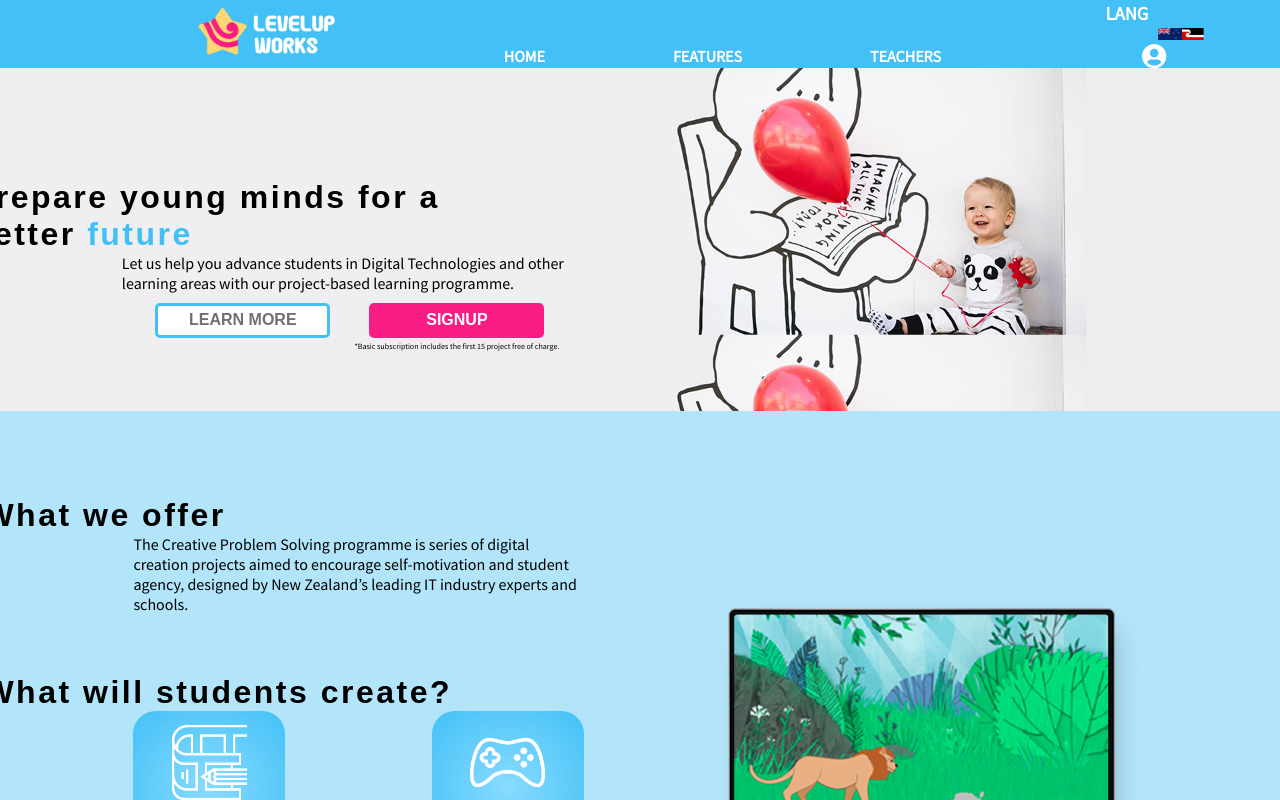
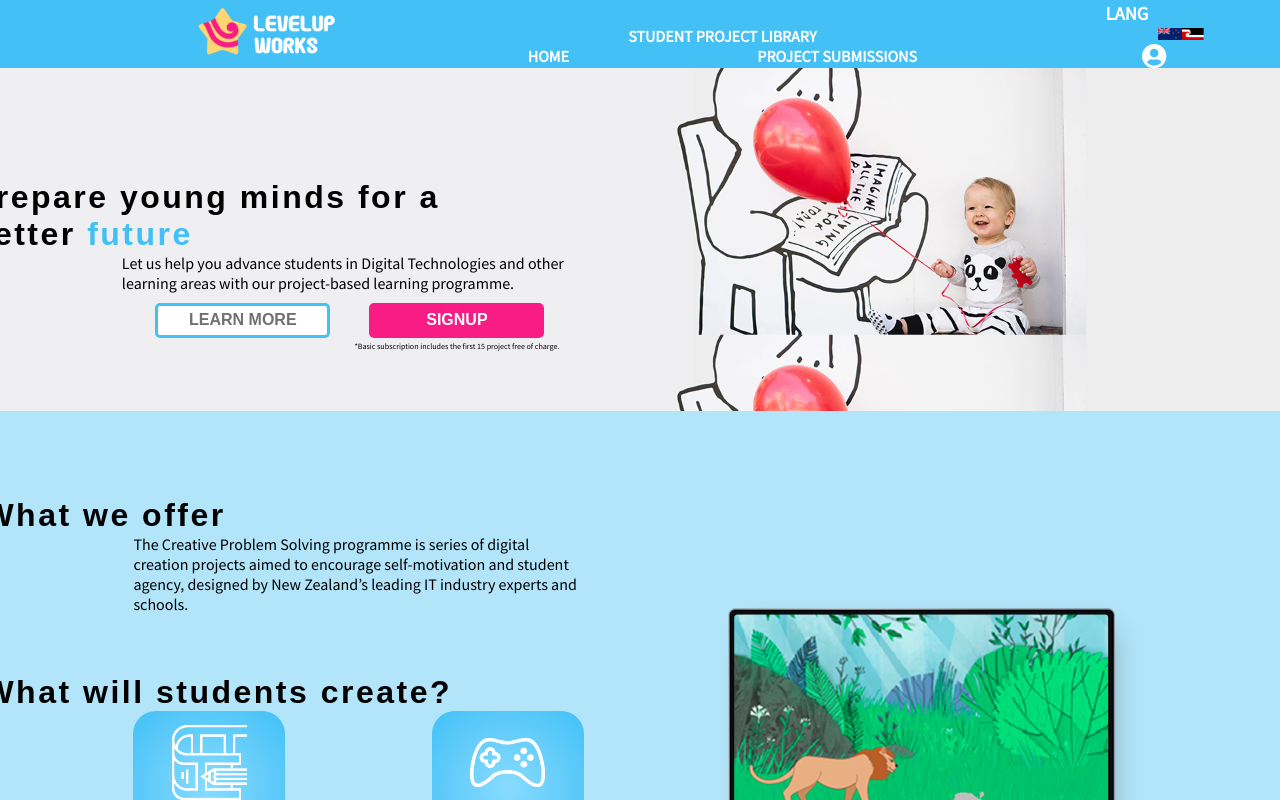
Before and after one commit to freyawatkinson/Mission-X-Learning-Management-System, a React (Create React App) app: page / in a window 1280 px wide. Shown: the top 800 px of the page. Built offline with nearby package versions, Linux system fonts and the light colour scheme.

Commit message:
Tidied up front end

```diff
--- a/src/Router.js
+++ b/src/Router.js
@@ -3,7 +3,7 @@ import { BrowserRouter as Switch, Route } from "react-router-dom";
 import HomePage from "./components/HomePage/HomePage";
 import ProgressTracker from "./components/ProgressTracker";
 import ProjectSubmissions from "./components/ProjectSubmissions";
-import SPmaincontent from "./components/StudentProjectLibrary/Main.ContentSP";
+import Projectlib from "./components/StudentProjectLibrary/StudProjLib";
 
 const Router = () => {
 	return (
@@ -11,7 +11,7 @@ const Router = () => {
 			<Route exact path="/" component={HomePage} />
 			<Route exact path="/ProgressTracker" component={ProgressTracker} />
 			<Route exact path="/ProjectSubmissions" component={ProjectSubmissions} />
-			<Route exact path="/SPmaincontent" component={SPmaincontent} />
+			<Route exact path="/Projectlib" component={Projectlib} />
 		</Switch>
 	);
 };
--- a/src/components/HomePage/HomePage.js
+++ b/src/components/HomePage/HomePage.js
@@ -1,5 +1,5 @@
 import React from "react";
-import TopNavBar from "./TopNavBar.js";
+import TopNavBar from "../TopNavBar/TopNavBar";
 import "./HomePageStyle.css";
 // import SignUp Modal
 import studentProject from "./Images/ContainerTwoProject.png";
--- a/src/components/HomePage/TopNavBar.css
+++ /dev/null
@@ -1,76 +0,0 @@
-.TopNavMain {
-  background-color: rgb(67, 192, 246);
-  border: solid 2px rgb(67, 192, 246);
-  display: flex;
-  flex-direction: row;
-  height: 64px;
-  margin: 0px;
-  padding: 0px;
-  box-shadow: 0px 8px 15px rgba(0, 0, 0, 0.1);
-}
-
-.topMenulogo {
-  margin-left: 15%;
-}
-
-.topNavContainer {
-  display: flex;
-  flex-direction: column;
-  justify-content: end;
-  width: 50%;
-}
-
-.tNContent {
-  display: flex;
-  flex-direction: row;
-  color: white;
-  text-transform: uppercase;
-  font-weight: bold;
-  font-size: 1em;
-  width: 100%;
-  justify-content: space-evenly;
-  flex-wrap: wrap-reverse;
-}
-
-.tNContent ul {
-  list-style-type: none;
-  display: flex;
-  flex-direction: row;
-}
-
-.TopNavMain a {
-  color: white;
-  text-decoration: none;
-  padding-right: 8rem;
-}
-
-.topNavLogin {
-  display: flex;
-  flex-direction: column;
-  justify-content: space-around;
-}
-
-.languageFlags {
-  display: flex;
-  flex-direction: row;
-}
-
-.fimages {
-  margin-top: 22px;
-}
-
-.languageFlags h3 {
-  text-decoration: none;
-  color: white;
-  padding-right: 10px;
-}
-
-.loginBar {
-  display: flex;
-  flex-direction: row;
-  font-weight: bold;
-  text-transform: uppercase;
-  font-size: 1em;
-  color: white;
-  justify-content: space-evenly;
-}
--- a/src/components/HomePage/TopNavBar.js
+++ /dev/null
@@ -1,64 +0,0 @@
-import React from "react";
-import { Link } from "react-router-dom";
-import "./TopNavBar.css";
-import TopNavLogo from "./ImagesTopNav/TopNavLogo.png";
-import MaoriFlag from "./ImagesTopNav/Maoriflag.png";
-import NZFlag from "./ImagesTopNav/NZFlag.png";
-import Icon1 from "./ImagesTopNav/IconTopNav.png";
-
-function TopNavBar() {
-  return (
-    <div className="TopNavMain">
-      {/* This is the container*/}
-      <div className="topMenulogo">
-        <Link to="/">
-          <img src={TopNavLogo} alt="Nav Bar Logo" />
-        </Link>
-      </div>
-
-      <div className="topNavContainer">
-        <div className="tNContent">
-          <ul>
-            <li>
-              <Link to="/">HOME</Link>
-            </li>
-            <li>
-              <a className="item">FEATURES</a>
-              {/*change to Projects for personal use*/}
-            </li>
-            <li>
-              <a className="item">TEACHERS</a>
-            </li>
-          </ul>
-        </div>
-      </div>
-
-      <div className="topNavLogin">
-        {/*Flag Containter*/}
-        <div className="languageFlags">
-          <h3>LANG</h3>
-          <div className="fimages">
-            <img src={NZFlag} alt="Nz Flag" />
-            <img src={MaoriFlag} alt="Maori Flag" />
-          </div>
-        </div>
-
-        <div className="loginBar">
-          <img src={Icon1} alt="Profile Icon" />
-          {/*Modal*/}
-        </div>
-        {/*<p>
-          <Link to="/">Student Profile Page</Link>
-          </p>
-          <p>
-            <Link to="/Projectlib">Student Project Library</Link>
-          </p>
-          <p>
-            <Link to="/Progresstrack">Student Progress Tracking</Link>
-          </p>*/}
-      </div>
-    </div>
-  );
-}
-
-export default TopNavBar;
--- a/src/components/StudentProjectLibrary/StudProjLib.js
+++ b/src/components/StudentProjectLibrary/StudProjLib.js
@@ -1,19 +1,14 @@
-import react from "react";
+import React from "react";
 import "./StudentProjLib.css";
-import TopNavBar from "./TopNavBar.js";
+import TopNavBar from "../TopNavBar/TopNavBar";
 import ProjectSideBar from "./SideBar.js";
-import Footer from "./AppFooter.js";
+import Footer from "../AppFooter/AppFooter";
 import SPmaincontent from "./Main.ContentSP.js";
-
-//import Footer from '.AppFooter.cs';
 
 function Projectlib() {
 	return (
-    <div className="App">
-      <header className="App-header">
+		<div>
 			<TopNavBar />
-      </header>
-      <div />
 
 			<body>
 				<ProjectSideBar />
--- a/src/components/StudentProjectLibrary/TopNavBar.css
+++ /dev/null
@@ -1,76 +0,0 @@
-.TopNavMain {
-  background-color: rgb(67, 192, 246);
-  border: solid 2px rgb(67, 192, 246);
-  display: flex;
-  flex-direction: row;
-  height: 64px;
-  margin: 0px;
-  padding: 0px;
-  box-shadow: 0px 8px 15px rgba(0, 0, 0, 0.1);
-}
-
-.topMenulogo {
-  margin-left: 15%;
-}
-
-.topNavContainer {
-  display: flex;
-  flex-direction: column;
-  justify-content: end;
-  width: 50%;
-}
-
-.tNContent {
-  display: flex;
-  flex-direction: row;
-  color: white;
-  text-transform: uppercase;
-  font-weight: bold;
-  font-size: 1em;
-  width: 100%;
-  justify-content: space-evenly;
-  flex-wrap: wrap-reverse;
-}
-
-.tNContent ul {
-  list-style-type: none;
-  display: flex;
-  flex-direction: row;
-}
-
-.TopNavMain a {
-  color: white;
-  text-decoration: none;
-  padding-right: 8rem;
-}
-
-.topNavLogin {
-  display: flex;
-  flex-direction: column;
-  justify-content: space-around;
-}
-
-.languageFlags {
-  display: flex;
-  flex-direction: row;
-}
-
-.fimages {
-  margin-top: 22px;
-}
-
-.languageFlags h3 {
-  text-decoration: none;
-  color: white;
-  padding-right: 10px;
-}
-
-.loginBar {
-  display: flex;
-  flex-direction: row;
-  font-weight: bold;
-  text-transform: uppercase;
-  font-size: 1em;
-  color: white;
-  justify-content: space-evenly;
-}
--- /dev/null
+++ b/src/components/TopNavBar/TopNavBar.css
@@ -0,0 +1,76 @@
+.TopNavMain {
+	background-color: rgb(67, 192, 246);
+	border: solid 2px rgb(67, 192, 246);
+	display: flex;
+	flex-direction: row;
+	height: 64px;
+	margin: 0px;
+	padding: 0px;
+	box-shadow: 0px 8px 15px rgba(0, 0, 0, 0.1);
+}
+
+.topMenulogo {
+	margin-left: 15%;
+}
+
+.topNavContainer {
+	display: flex;
+	flex-direction: column;
+	justify-content: end;
+	width: 50%;
+}
+
+.tNContent {
+	display: flex;
+	flex-direction: row;
+	color: white;
+	text-transform: uppercase;
+	font-weight: bold;
+	font-size: 1em;
+	width: 100%;
+	justify-content: space-evenly;
+	flex-wrap: wrap-reverse;
+}
+
+.tNContent ul {
+	list-style-type: none;
+	display: flex;
+	flex-direction: row;
+}
+
+.TopNavMain a {
+	color: white;
+	text-decoration: none;
+	padding-right: 8rem;
+}
+
+.topNavLogin {
+	display: flex;
+	flex-direction: column;
+	justify-content: space-around;
+}
+
+.languageFlags {
+	display: flex;
+	flex-direction: row;
+}
+
+.fimages {
+	margin-top: 22px;
+}
+
+.languageFlags h3 {
+	text-decoration: none;
+	color: white;
+	padding-right: 10px;
+}
+
+.loginBar {
+	display: flex;
+	flex-direction: row;
+	font-weight: bold;
+	text-transform: uppercase;
+	font-size: 1em;
+	color: white;
+	justify-content: space-evenly;
+}
--- /dev/null
+++ b/src/components/TopNavBar/TopNavBar.js
@@ -0,0 +1,61 @@
+import React from "react";
+import { Link } from "react-router-dom";
+import "./TopNavBar.css";
+import TopNavLogo from "../HomePage/ImagesTopNav/TopNavLogo.png";
+import MaoriFlag from "../HomePage/ImagesTopNav/Maoriflag.png";
+import NZFlag from "../HomePage/ImagesTopNav/NZFlag.png";
+import Icon1 from "../HomePage/ImagesTopNav/IconTopNav.png";
+
+function TopNavBar() {
+	return (
+		<div className="TopNavMain">
+			{/* This is the container*/}
+			<div className="topMenulogo">
+				<Link to="/">
+					<img src={TopNavLogo} alt="Nav Bar Logo" />
+				</Link>
+			</div>
+
+			<div className="topNavContainer">
+				<div className="tNContent">
+					{/* Quick link back to home page */}
+					<Link to="/">HOME</Link>
+
+					{/* Quick link back to Freya's working page Project Submissions */}
+					<Link to="/ProjectSubmissions">Project Submissions</Link>
+					{/*change to Projects for personal use*/}
+
+					{/* Quick link to Keri's Student Project Library page */}
+					<Link to="/Projectlib">Student Project Library</Link>
+				</div>
+			</div>
+
+			<div className="topNavLogin">
+				{/*Flag Containter*/}
+				<div className="languageFlags">
+					<h3>LANG</h3>
+					<div className="fimages">
+						<img src={NZFlag} alt="Nz Flag" />
+						<img src={MaoriFlag} alt="Maori Flag" />
+					</div>
+				</div>
+
+				<div className="loginBar">
+					<img src={Icon1} alt="Profile Icon" />
+					{/*Modal*/}
+				</div>
+				{/*<p>
+          <Link to="/">Student Profile Page</Link>
+          </p>
+          <p>
+            <Link to="/Projectlib">Student Project Library</Link>
+          </p>
+          <p>
+            <Link to="/Progresstrack">Student Progress Tracking</Link>
+          </p>*/}
+			</div>
+		</div>
+	);
+}
+
+export default TopNavBar;
```
Also changed, not shown: src/components/StudentProjectLibrary/TopNavBar.js (deleted, +0 -55 lines), src/components/dump.js (+4 -14 lines). Lines whose indentation alone changed are shown as unchanged.
